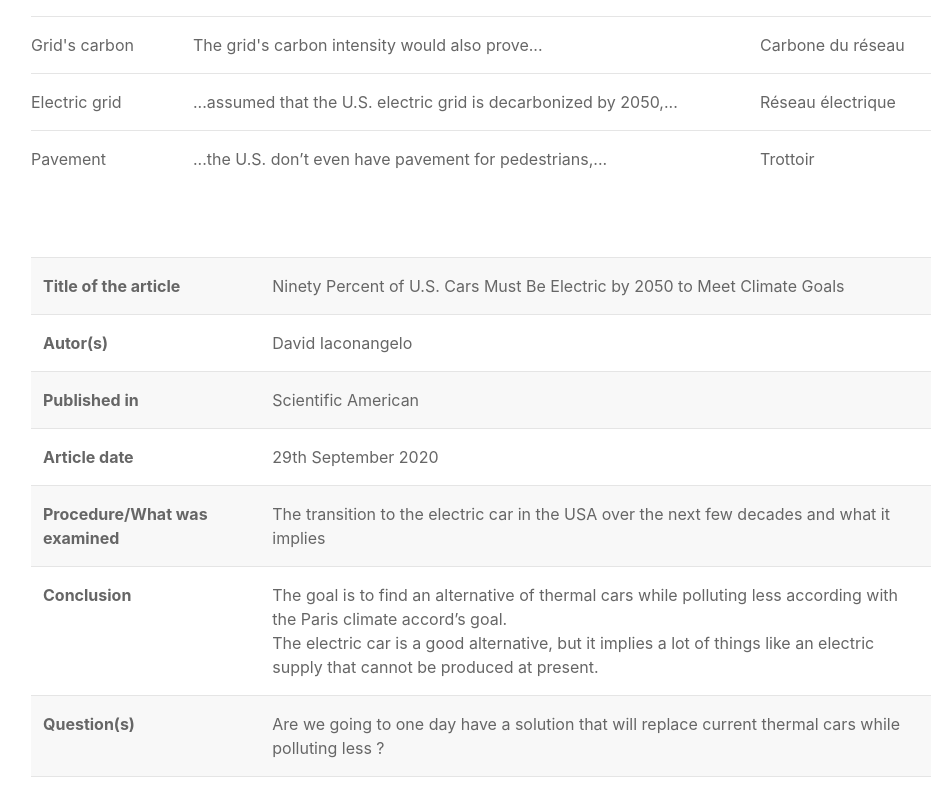
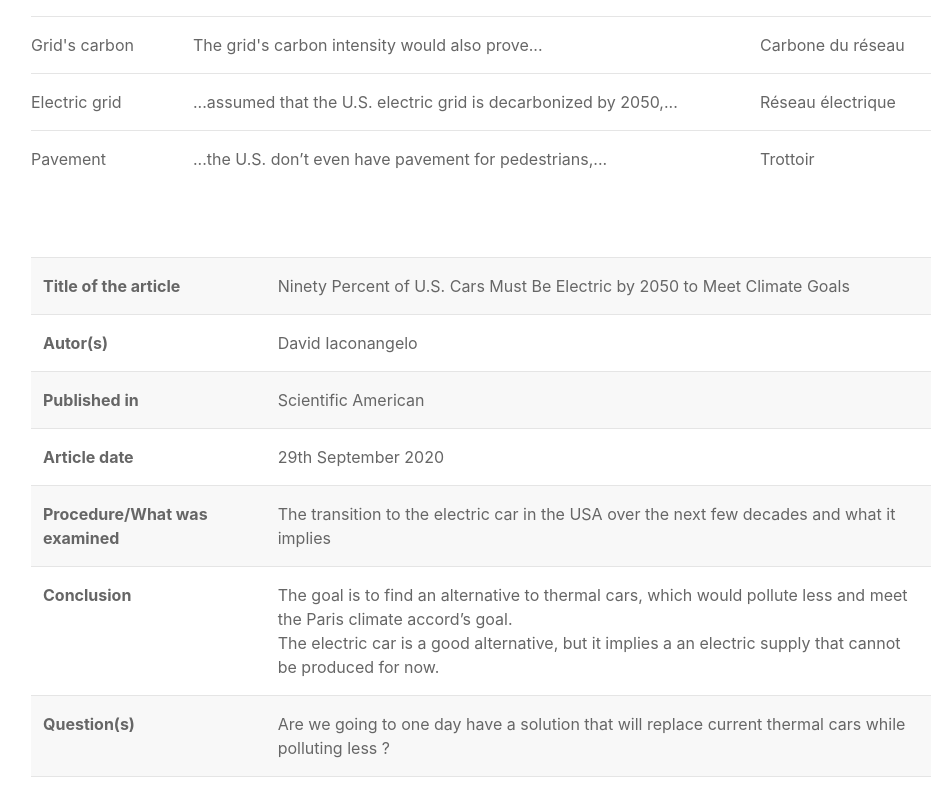
Before and after one commit to nicolasdelp/English-blog, a plain HTML site: page article1.html in a window 1280 px wide. Shown: the part 3015-3812 px from the top of the page, without its empty margins (159-1097 px from the left). Drawn offline with Linux system fonts and the light colour scheme.

Commit message:
Update article1.html

```diff
--- a/article1.html
+++ b/article1.html
@@ -208,7 +208,7 @@
                 </tr>
                 <tr>
                     <td class="uk-text-bolder">Conclusion</td>
-                    <td>The goal is to find an alternative of thermal cars while polluting less according with the Paris climate accord’s goal.<br>The electric car is a good alternative, but it implies a lot of things like an electric supply that cannot be produced at present.</td>
+                    <td>The goal is to find an alternative to thermal cars, which would pollute less and meet the Paris climate accord’s goal.<br>The electric car is a good alternative, but it implies a an electric supply that cannot be produced for now.</td>
                 </tr>
                 <tr>
                     <td class="uk-text-bolder">Question(s)</td>
```
